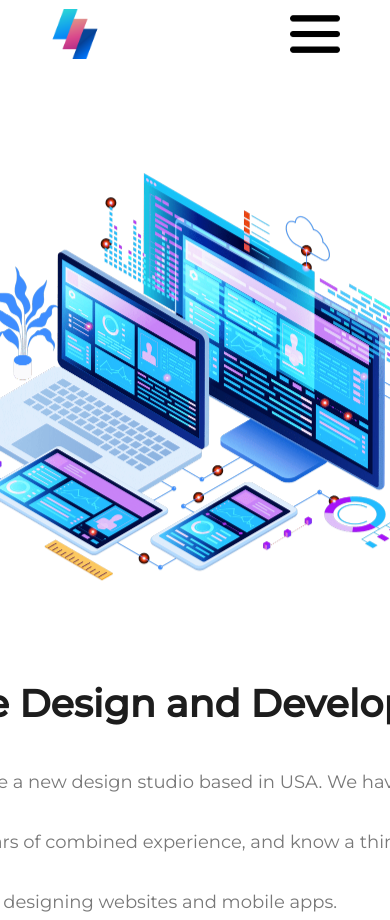
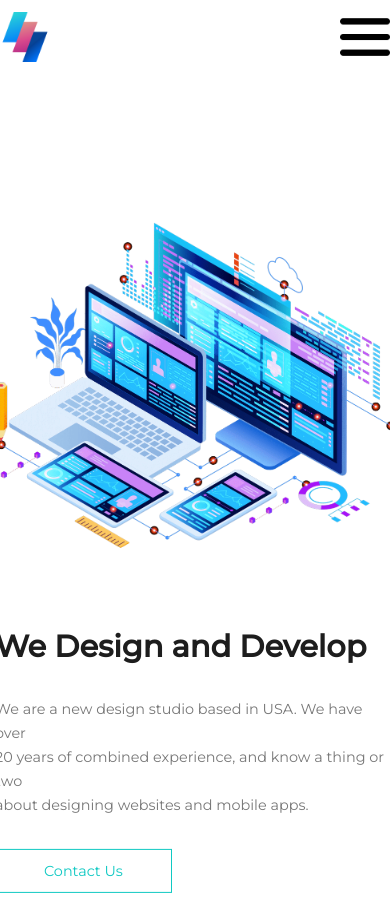
Before and after one commit to bohdan455/WebPage, a plain HTML site: page index.html in a window 390 px wide. Shown: the top 920 px of the page. After the commit the page ends 893 px from the top, so only its background shows below. Drawn offline with Linux system fonts and the light colour scheme.

Commit message:
improve responce desing

```diff
--- a/css/style.css
+++ b/css/style.css
@@ -69,6 +69,7 @@ nav{
     max-width: 500px;
     display: inline-block;
     margin-bottom: 100px;
+
 }
 .banner-text{
     font-size: 18px;
@@ -132,3 +133,11 @@ nav{
     }
 
 }
+@media(max-width: 550px){
+    .container{
+        padding: 0;
+    }
+    .banner{
+        zoom: 0.8;
+    }
+}
```
